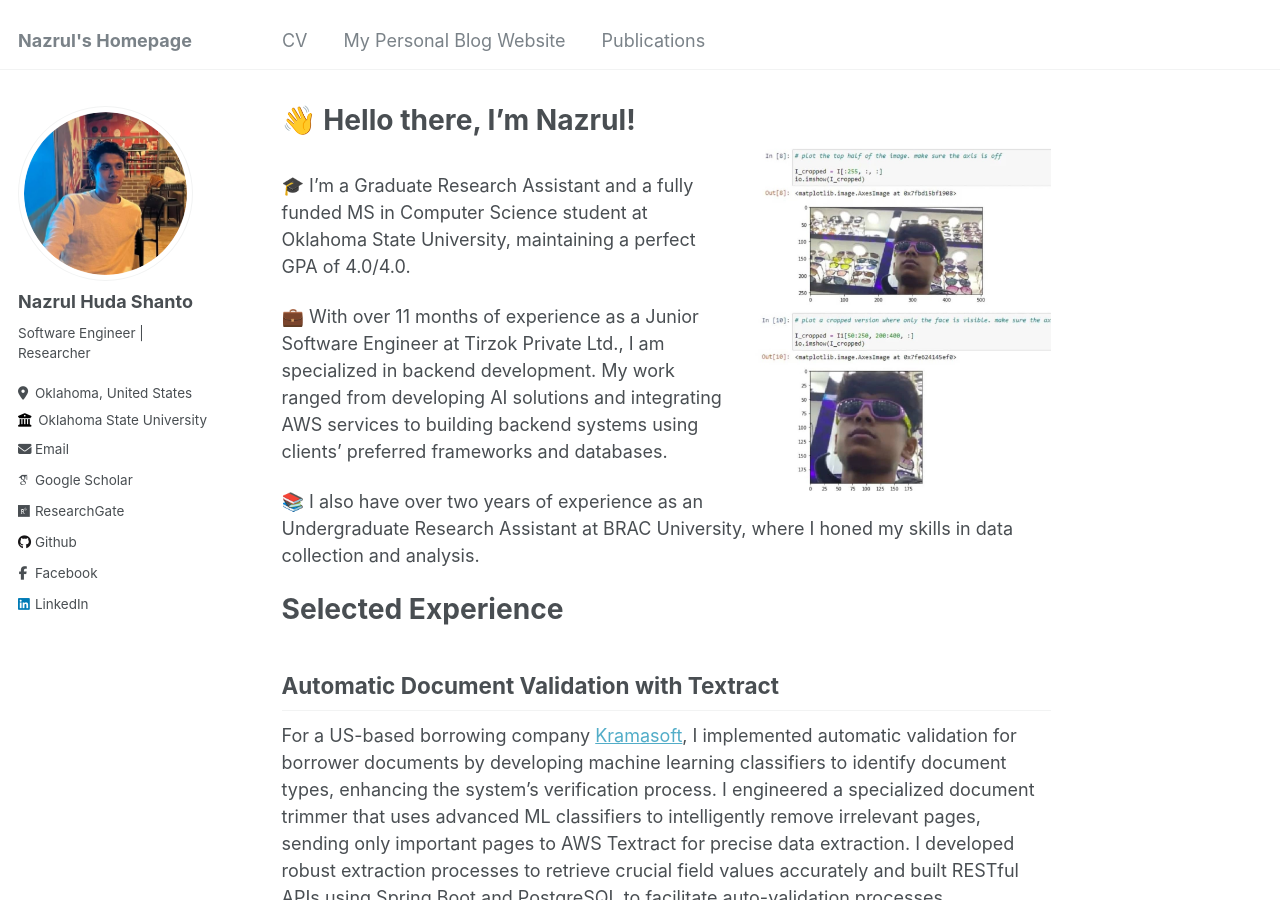
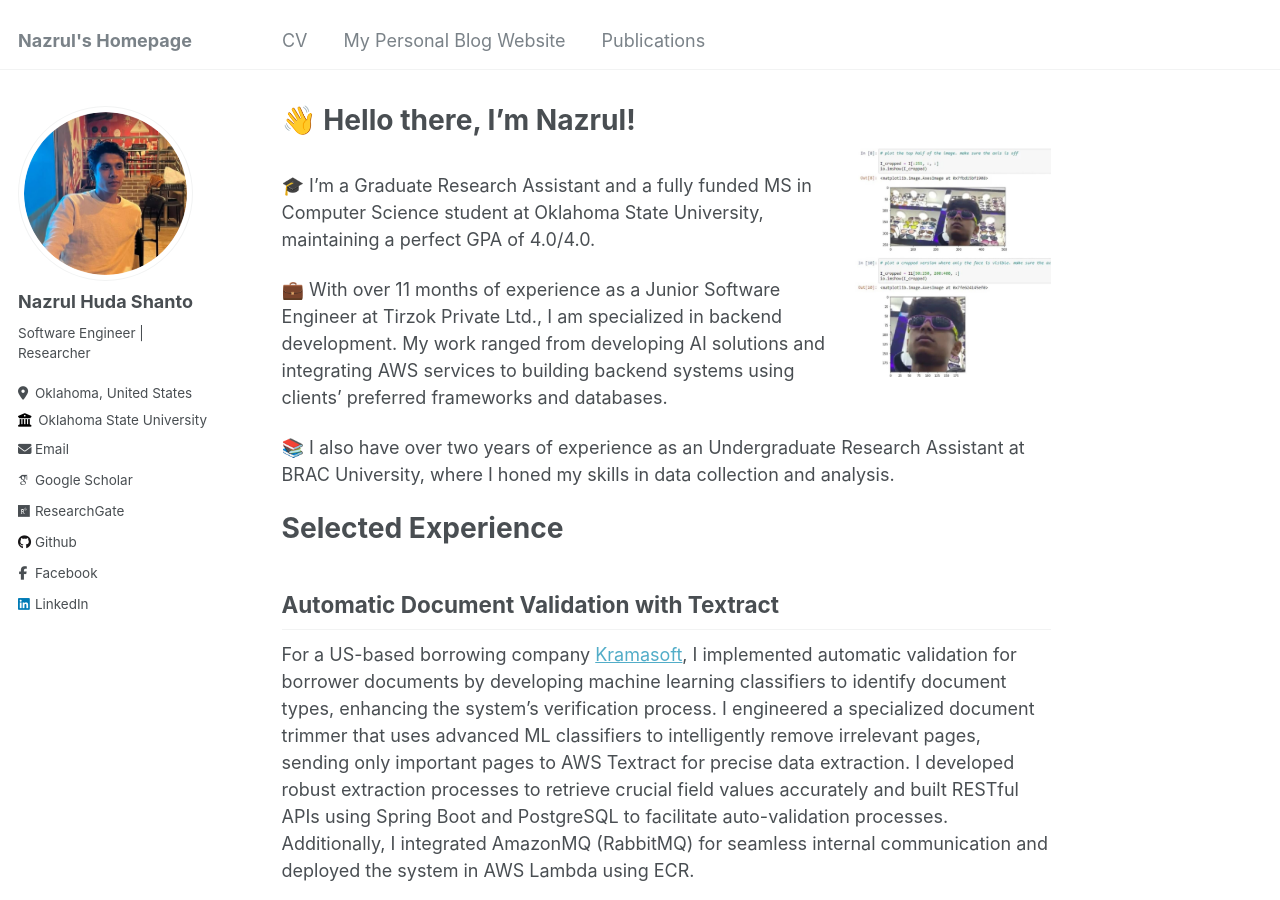
Before and after one commit to nazrulhuda/portfolio, a Jekyll site: the page built from _pages/about.md, in a window 1280 px wide and 900 px high. Built offline with Jekyll 4.4.1, drawn with Linux system fonts in a browser that asks for light colours; some web fonts are replaced.

Commit message:
first commit

```diff
--- a/_pages/about.md
+++ b/_pages/about.md
@@ -9,7 +9,7 @@ redirect_from:
 ---
 
 
-![Illustration of combining vision and language modalities](images/tj.jfif){: .align-right width="300px"}
+![Illustration of combining vision and language modalities](images/tj.jfif){: .align-right width="200px"}
 
 
 🎓 I'm a Graduate Research Assistant and a fully funded MS in Computer Science student at Oklahoma State University, maintaining a perfect GPA of 4.0/4.0.
```
